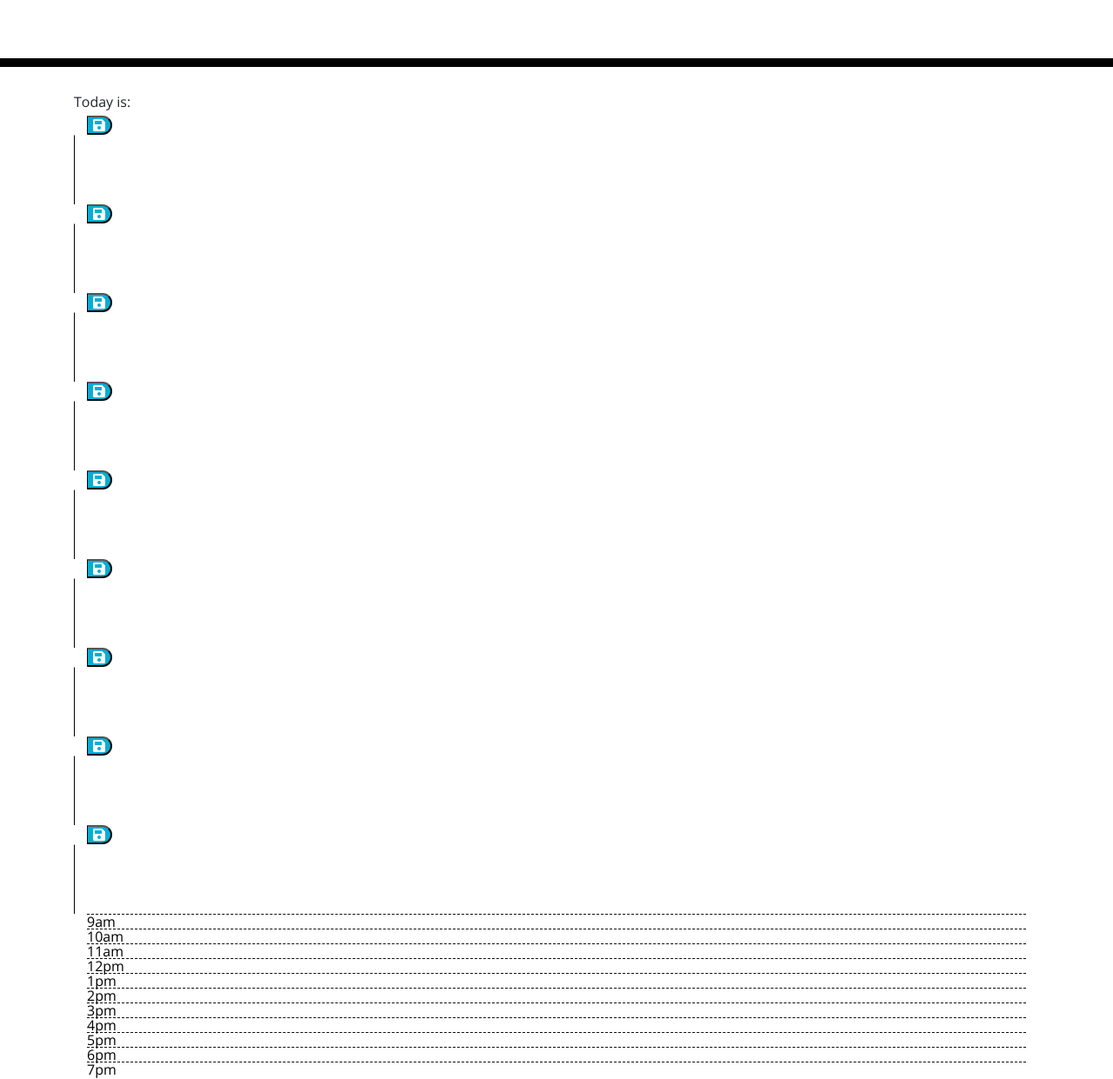
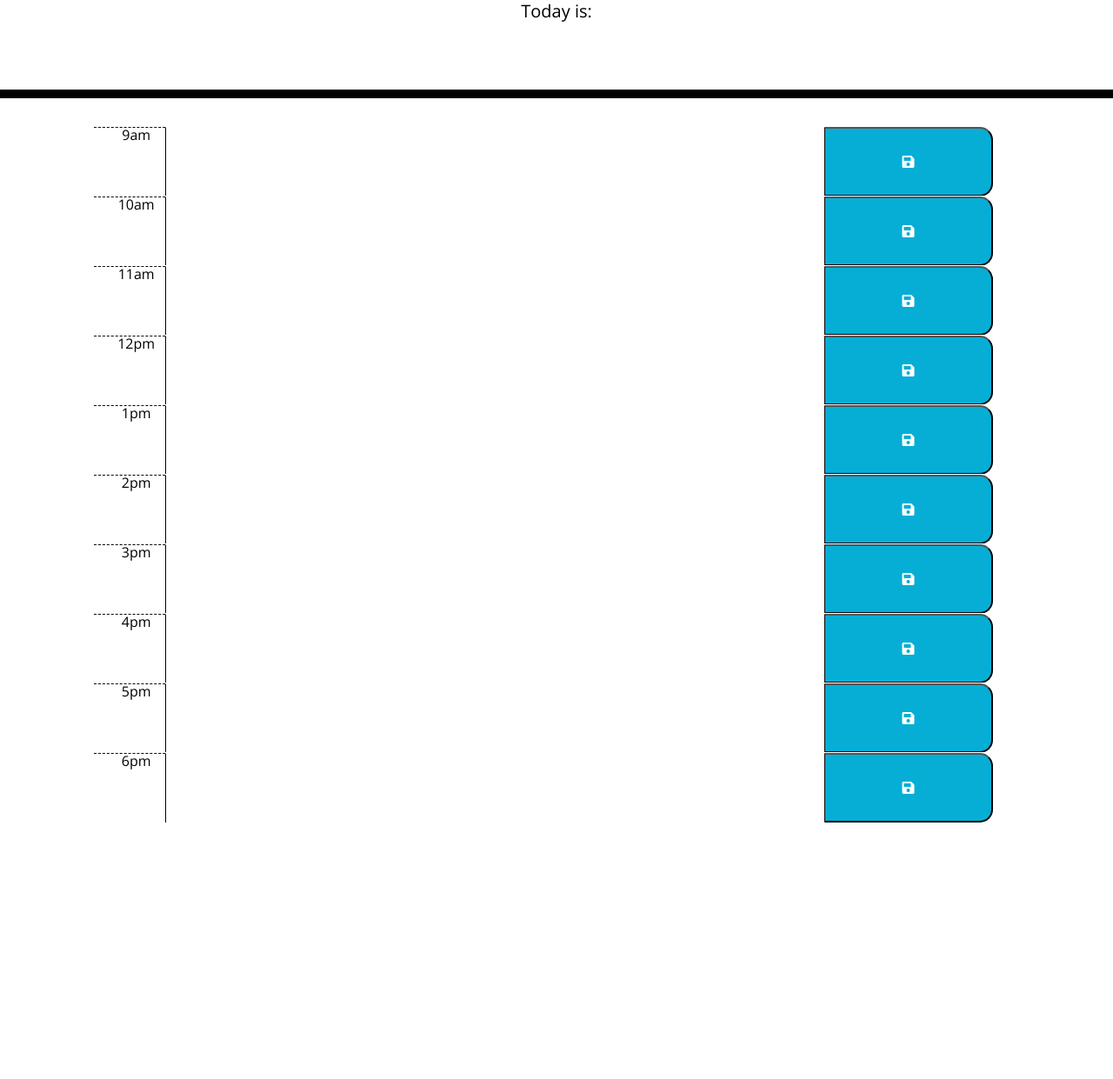
Before and after one commit to Am-White/06-Homework, a plain HTML site: page index.html in a window 1280 px wide. Shown: the part 191-1432 px from the top of the page at 87% size. After the commit the page ends 1137 px from the top, so only its background shows below. Drawn offline with nearby package versions, Linux system fonts and the light colour scheme.

Commit message:
Finished layout in HTML

```diff
--- a/index.html
+++ b/index.html
@@ -23,59 +23,75 @@
   </head>
 
   <body>
+
     <header class="jumbotron">
       <h1 class="display-3">Work Day Scheduler</h1>
       <p class="lead">A simple calendar app for scheduling your work day</p>
-      <p id="currentDay" class="lead"></p>
+      <p id="currentDay" class="lead">Today is: </p>
     </header>
-    <div class="container">
-      <!-- Timeblocks go here -->
-        <div class="currentDate">Today is: </div>
 
-        <div class="flex-container">
+    <main class="container-fluid col-md-12 justify-content-center flex-wrap flex-column">
+        <div class="container-fluid">
           <div class="col mt-2 custom-row">
 
-            <button type="button" class="saveBtn fa fa-save"></button>
-            <textarea class="row"> </textarea>
+            <section class="d-flex col-12 justify-content-center row">
+            <p class="hour col-md-1 text-center">9am</p>
+            <textarea class="userTextArea col-8 row"> </textarea>
+            <button type="button" class="saveBtn col-sm-2 fa fa-save"></button>
+            </section>
+            <section class="d-flex col-12 justify-content-center row">
+              <p class="hour col-md-1 text-center">10am</p>
+              <textarea class="userTextArea col-8 row"> </textarea>
+              <button type="button" class="saveBtn col-sm-2 fa fa-save"></button>
+            </section>
 
-            <button type="button" class="saveBtn fa fa-save"></button>
-            <textarea class="row"> </textarea>
+            <section class="d-flex col-12 justify-content-center row">
+              <p class="hour col-md-1 text-center">11am</p>
+              <textarea class="userTextArea col-8 row"> </textarea>
+              <button type="button" class="saveBtn col-sm-2 fa fa-save"></button>
+            </section>
 
-            <button type="button" class="saveBtn fa fa-save"></button>
-            <textarea class="row"> </textarea>
+            <section class="d-flex col-12 justify-content-center row">
+              <p class="hour col-md-1 text-center">12pm</p>
+              <textarea class="userTextArea col-8 row"> </textarea>
+              <button type="button" class="saveBtn col-sm-2 fa fa-save"></button>
+            </section>
 
-            <button type="button" class="saveBtn fa fa-save"></button>
-            <textarea class="row"> </textarea>
+            <section class="d-flex col-12 justify-content-center row">
+              <p class="hour col-md-1 text-center">1pm</p>
+              <textarea class="userTextArea col-8 row"> </textarea>
+              <button type="button" class="saveBtn col-sm-2 fa fa-save"></button>
+              </section>
 
-            <button type="button" class="saveBtn fa fa-save"></button>
-            <textarea class="row"> </textarea>
+            <section class="d-flex col-12 justify-content-center row">
+              <p class="hour col-md-1 text-center">2pm</p>
+              <textarea class="userTextArea col-8 row"> </textarea>
+              <button type="button" class="saveBtn col-sm-2 fa fa-save"></button>
+            </section>
 
-            <button type="button" class="saveBtn fa fa-save"></button>
-            <textarea class="row"> </textarea>
+            <section class="d-flex col-12 justify-content-center row">
+              <p class="hour col-md-1 text-center">3pm</p>
+              <textarea class="userTextArea col-8 row"> </textarea>
+              <button type="button" class="saveBtn col-sm-2 fa fa-save"></button>
+            </section>
 
-            <button type="button" class="saveBtn fa fa-save"></button>
-            <textarea class="row"> </textarea>
+            <section class="d-flex col-12 justify-content-center row">
+              <p class="hour col-md-1 text-center">4pm</p>
+              <textarea class="userTextArea col-8 row"> </textarea>
+              <button type="button" class="saveBtn col-sm-2 fa fa-save"></button>
+            </section>
 
-            <button type="button" class="saveBtn fa fa-save"></button>
-            <textarea class="row"> </textarea>
+            <section class="d-flex col-12 justify-content-center row">
+              <p class="hour col-md-1 text-center">5pm</p>
+              <textarea class="userTextArea col-8 row"> </textarea>
+              <button type="button" class="saveBtn col-sm-2 fa fa-save"></button>
+            </section>
 
-            <button type="button" class="saveBtn fa fa-save"></button>
-            <textarea class="row"> </textarea>
-
-            <aside class="timeOfDay">
-              <div class="hour">9am</div>
-              <div class="hour">10am</div>
-              <div class="hour">11am</div>
-              <div class="hour">12pm</div>
-              <div class="hour">1pm</div>
-              <div class="hour">2pm</div>
-              <div class="hour">3pm</div>
-              <div class="hour">4pm</div>
-              <div class="hour">5pm</div>
-              <div class="hour">6pm</div>
-              <div class="hour">7pm</div>
-            </aside>
-
+            <section class="d-flex col-12 justify-content-center row">
+              <p class="hour col-md-1 text-center">6pm</p>
+              <textarea class="userTextArea col-8 row"> </textarea>
+              <button type="button" class="saveBtn col-sm-2 fa fa-save"></button>
+            </section>
 
     </div>
 
```
